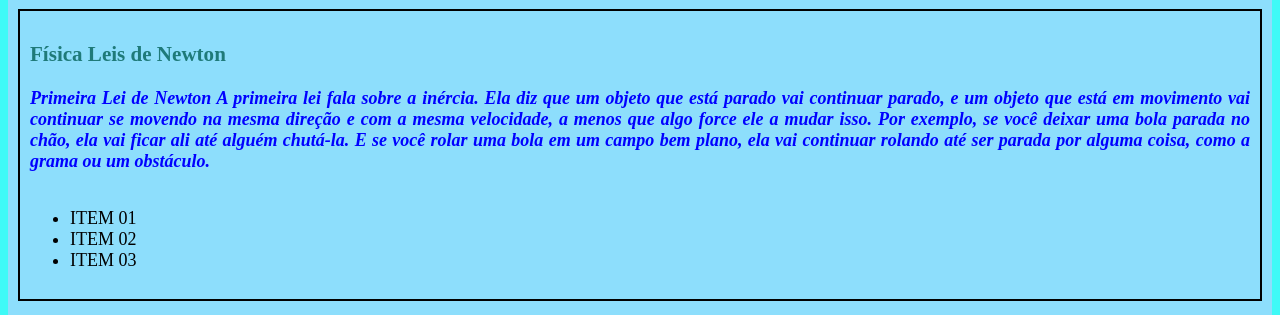
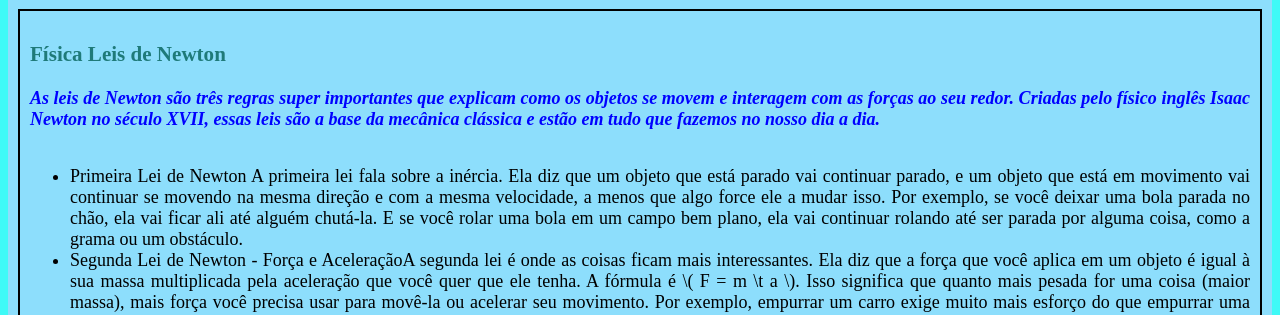
Before and after one commit to oMurilin12/Murilo12, a plain HTML site: page index.html in a window 1280 px wide. Shown: the part 199-514 px from the top of the page. Drawn offline with Linux system fonts and the light colour scheme; a script that the page names is missing.

Commit message:
Update index.html

```diff
--- a/index.html
+++ b/index.html
@@ -23,12 +23,12 @@ href='style.css'>
 <h1>Física Leis de Newton</h1>
 <div class="PRIMEIROPARAGRAFO">
 <h3>Física Leis de Newton</h3>
-<p><i><b>Primeira Lei de Newton A primeira lei fala sobre a inércia. Ela diz que um objeto que está parado vai continuar parado, e um objeto que está em movimento vai continuar se movendo na mesma direção e com a mesma velocidade, a menos que algo force ele a mudar isso. Por exemplo, se você deixar uma bola parada no chão, ela vai ficar ali até alguém chutá-la. E se você rolar uma bola em um campo bem plano, ela vai continuar rolando até ser parada por alguma coisa, como a grama ou um obstáculo.
-</b></i></p>
+<p><i><b>As leis de Newton são três regras super importantes que explicam como os objetos se movem e interagem com as forças ao seu redor. Criadas pelo físico inglês Isaac Newton no século XVII, essas leis são a base da mecânica clássica e estão em tudo que fazemos no nosso dia a dia.</b></i></p>
 <ul id="lista02">
-<li>ITEM 01</li>
-<li>ITEM 02</li>
-<li>ITEM 03</li>
+<li>Primeira Lei de Newton A primeira lei fala sobre a inércia. Ela diz que um objeto que está parado vai continuar parado, e um objeto que está em movimento vai continuar se movendo na mesma direção e com a mesma velocidade, a menos que algo force ele a mudar isso. Por exemplo, se você deixar uma bola parada no chão, ela vai ficar ali até alguém chutá-la. E se você rolar uma bola em um campo bem plano, ela vai continuar rolando até ser parada por alguma coisa, como a grama ou um obstáculo.</li>
+<li>Segunda Lei de Newton - Força e AceleraçãoA segunda lei é onde as coisas ficam mais interessantes. Ela diz que a força que você aplica em um objeto é igual à sua massa multiplicada pela aceleração que você quer que ele tenha. A fórmula é \( F = m \t a \). Isso significa que quanto mais pesada for uma coisa (maior massa), mais força você precisa usar para movê-la ou acelerar seu movimento. Por exemplo, empurrar um carro exige muito mais esforço do que empurrar uma bicicleta!</li>
+<li>Terceira Lei de Newton - Ação e ReaçãoA terceira lei é bem famosa: para toda ação, há uma reação igual e oposta. Isso quer dizer que quando você faz algo, sempre tem uma resposta. Se você empurra uma parede, a parede empurra você de volta com a mesma força. É por isso que quando você pula, sente o chão te empurrando para cima novamente!
+</li>
 </ul>
 </div>
 <h1>***</h1>
```
